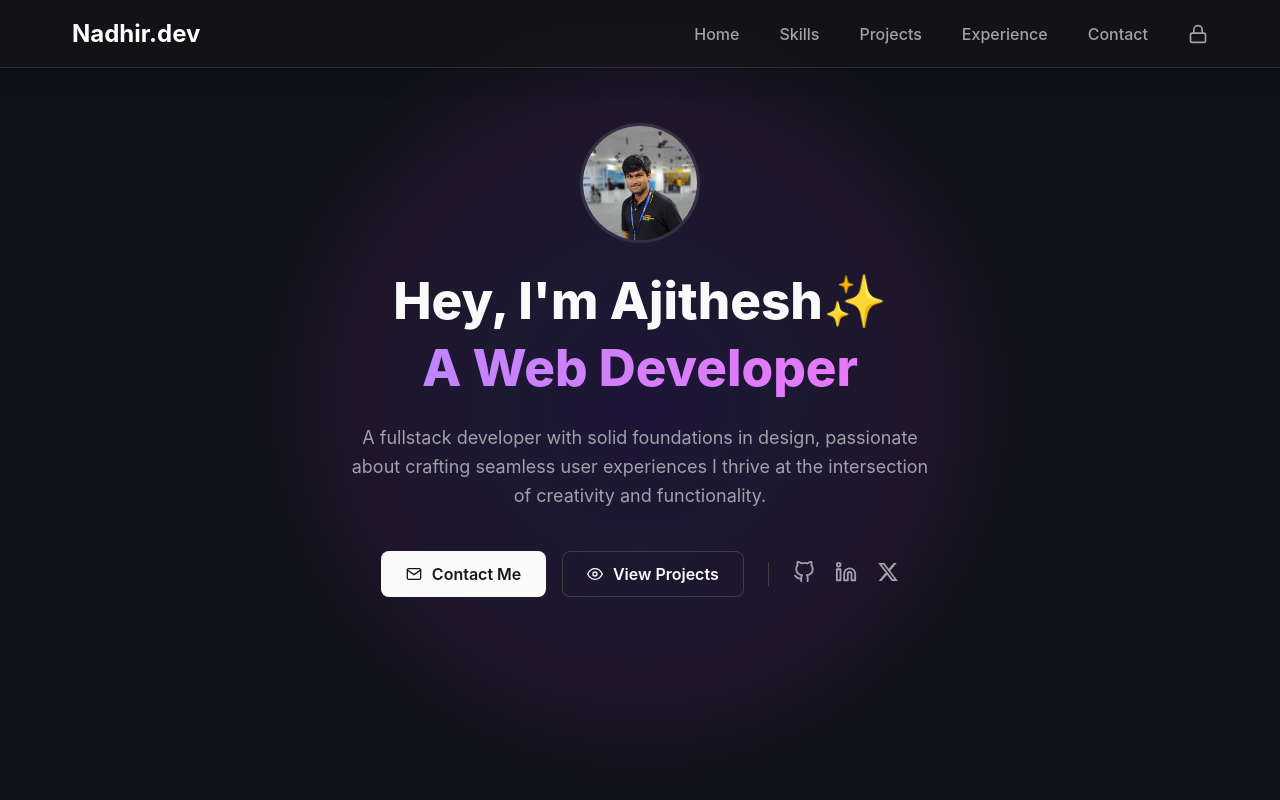
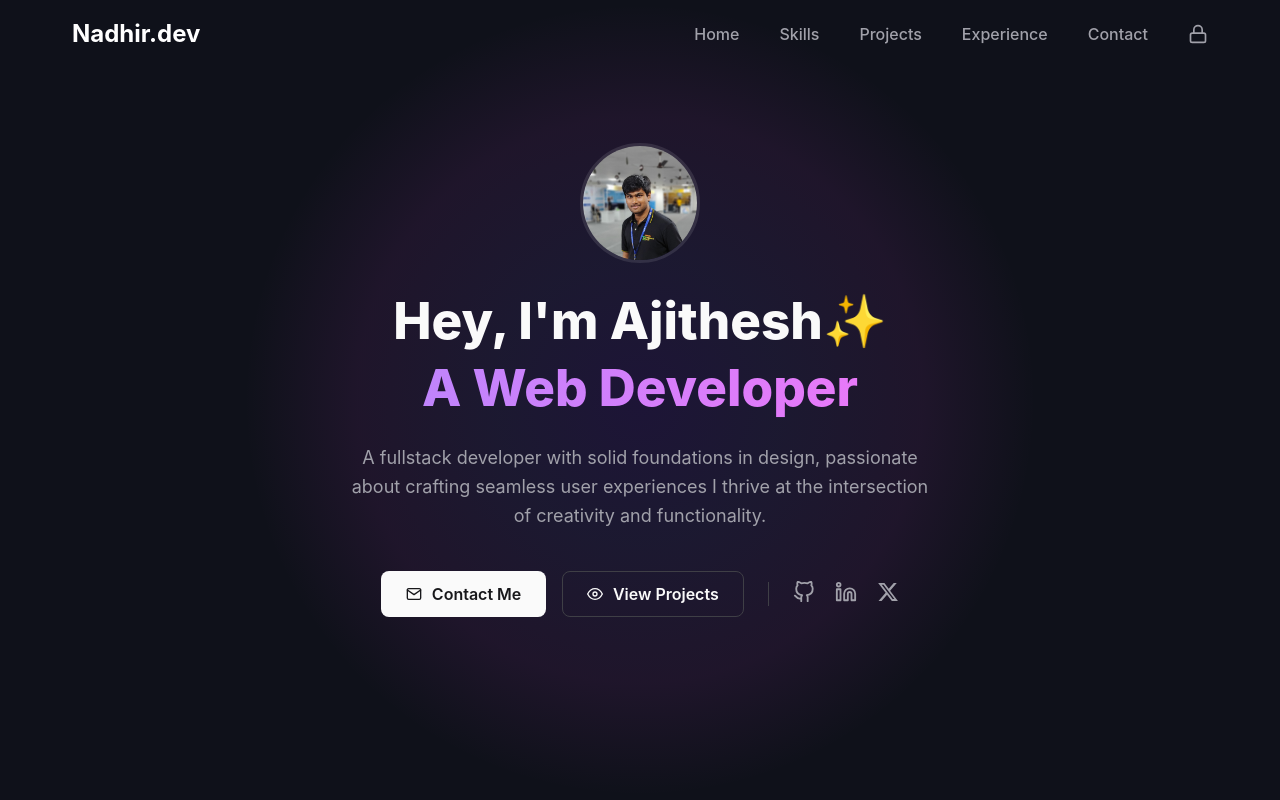
Before and after one commit to Ajithesh9/portfolio, a React (Vite) app: page / in a window 1280 px wide. Shown: the top 800 px of the page. Built offline with nearby package versions, Linux system fonts and the light colour scheme.

Commit message:
Implement scroll detection in Navbar and update styles for fixed positioning and background effects

```diff
--- a/src/Hero.css
+++ b/src/Hero.css
@@ -22,6 +22,7 @@ body, html {
   overflow: hidden; /* Prevents the glow from extending beyond the container */
   padding: 0 2rem;
   box-sizing: border-box;
+  padding-top: 40px;
 }
 
 /* The multi-colored glow effect in the background */
--- a/src/Navbar.css
+++ b/src/Navbar.css
@@ -1,44 +1,54 @@
-/* --- Body Styles (ensure these are in your global CSS) --- */
+/* --- Body Styles --- */
 body {
   background-color: #111827;
   background-image: radial-gradient(at 80% 20%, hsla(215, 70%, 50%, 0.25) 0px, transparent 50%),
                     radial-gradient(at 20% 90%, hsla(330, 60%, 45%, 0.2) 0px, transparent 50%);
   color: white;
   font-family: sans-serif;
+  /* Add some height to the body to make scrolling possible for testing */
+  min-height: 200vh;
 }
+
+/* --- IMPORTANT: Remove the padding-top from your main content area --- */
+/* If you had a rule like this, please remove it now. */
+/*
+.main-content {
+  padding-top: 80px;
+}
+*/
 
 /* --- Navigation Bar --- */
 .navbar {
-  /* --- CHANGE: Make the navbar stick to the top --- */
   position: fixed;
   top: 0;
   left: 0;
-  width: 100%; /* Span the full viewport width */
+  width: 100%;
   z-index: 100;
+  background: transparent; /* Transparent by default */
+  /* Add a smooth transition for the background change */
+  transition: background-color 0.4s ease, backdrop-filter 0.4s ease, border-color 0.4s ease;
+  border-bottom: 1px solid transparent; /* Transparent border by default */
+}
 
-  /* --- Glassmorphism Effect --- */
+/* --- STYLES FOR WHEN THE NAVBAR IS SCROLLED --- */
+.navbar.scrolled {
+  /* Apply the glassmorphism effect only when scrolled */
   background: rgba(23, 23, 23, 0.6);
   backdrop-filter: blur(10px);
   -webkit-backdrop-filter: blur(10px);
-  border-bottom: 1px solid rgba(255, 255, 255, 0.1); /* Only bottom border is needed */
+  border-bottom: 1px solid rgba(255, 255, 255, 0.1);
   box-shadow: 0 4px 30px rgba(0, 0, 0, 0.1);
 }
 
-/* NEW: Container for the content inside the navbar */
 .navbar-container {
   display: flex;
   justify-content: space-between;
   align-items: center;
-
-  /* Constrain the width and center it */
   max-width: 1200px;
   width: 100%;
   margin: 0 auto;
-
-  /* Padding for the content inside */
   padding: 1.2rem 2rem;
 }
-
 
 .logo {
   font-size: 1.5rem;
@@ -92,19 +102,15 @@ body {
 .secure-lock::after {
   content: 'Secure Connection';
   position: absolute;
-
-  /* --- CHANGE: Position tooltip below the icon --- */
-  top: calc(100% + 10px); /* 100% of the button's height + 10px gap */
+  top: calc(100% + 10px);
   left: 50%;
   transform: translateX(-50%);
-
   background-color: #27272A;
   color: #FFFFFF;
   padding: 6px 12px;
   border-radius: 6px;
   font-size: 0.875rem;
   white-space: nowrap;
-
   opacity: 0;
   visibility: hidden;
   transition: opacity 0.3s ease, visibility 0.3s ease;
--- a/src/components/Navbar.jsx
+++ b/src/components/Navbar.jsx
@@ -1,14 +1,34 @@
-import React from 'react';
+import React, { useState, useEffect } from 'react'; // Import useState and useEffect
 import '../Navbar.css';
-
-// Importing the Lock icon from react-icons
 import { FiLock } from 'react-icons/fi';
 
 const Navbar = () => {
+  // State to track whether user has scrolled
+  const [scrolled, setScrolled] = useState(false);
+
+  // Effect to handle scroll event
+  useEffect(() => {
+    const handleScroll = () => {
+      // If user scrolls more than 10px, set scrolled to true, otherwise false
+      if (window.scrollY > 10) {
+        setScrolled(true);
+      } else {
+        setScrolled(false);
+      }
+    };
+
+    // Add event listener when the component mounts
+    window.addEventListener('scroll', handleScroll);
+
+    // Clean up the event listener when the component unmounts
+    return () => {
+      window.removeEventListener('scroll', handleScroll);
+    };
+  }, []); // The empty array ensures this effect runs only once on mount
+
   return (
-    // The main nav element is now fixed and handles the background
-    <nav className="navbar">
-      {/* Inner container to constrain content width and handle layout */}
+    // Conditionally apply the 'scrolled' class
+    <nav className={`navbar ${scrolled ? 'scrolled' : ''}`}>
       <div className="navbar-container">
         <a href="/" className="logo">
           Nadhir.dev
```
